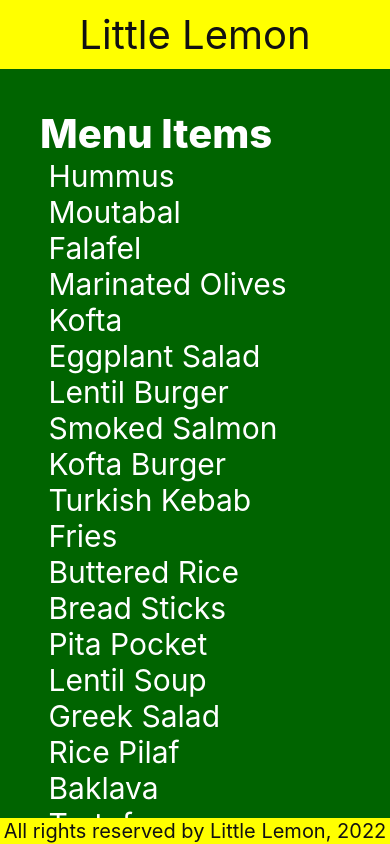
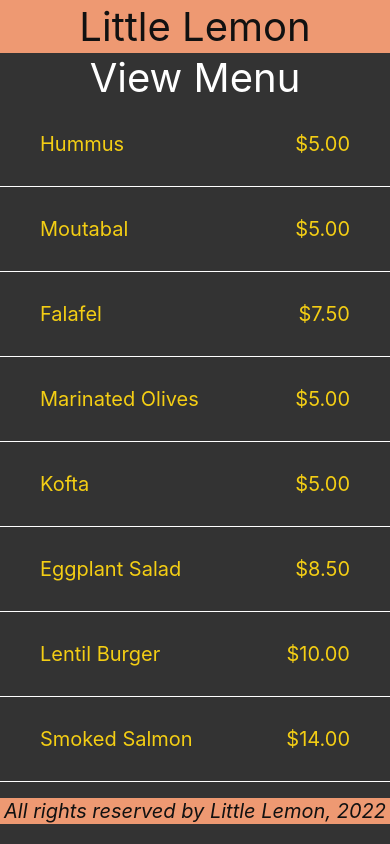
Before and after one commit to archit-sehgal/CoursersReactNative_Project1, a React Native app: screen / in a window 390 px wide. Built offline with nearby package versions, Linux system fonts and the light colour scheme.

Commit message:
update- added flatList

```diff
--- a/App.js
+++ b/App.js
@@ -17,6 +17,7 @@
 }
 const styles=StyleSheet.create({
   container:{
-    flex:1
+    flex:1,
+    backgroundColor:"#333333"
   }
 })
--- a/components/LittleLemonContent.js
+++ b/components/LittleLemonContent.js
@@ -1,20 +1,82 @@
-import { Text, View, Image, ScrollView, TextInput } from "react-native"
+import { Text, View, Image, ScrollView, TextInput, FlatList, StyleSheet } from "react-native"
 import { useState } from "react"
 export default function LittleLemonContent() {
-    const itemstodisplay = [' Hummus \n Moutabal \n Falafel \n Marinated Olives \n Kofta \n Eggplant Salad \n Lentil Burger \n Smoked Salmon \n Kofta Burger \n Turkish Kebab \n Fries \n Buttered Rice \n Bread Sticks \n Pita Pocket \n Lentil Soup \n Greek Salad \n Rice Pilaf \n Baklava \n Tartufo \n Tiramisu \n Panna Cotta \n']
+    const itemstodisplay = [
+        { name: 'Hummus', price: '$5.00', id: '1A' },
+        { name: 'Moutabal', price: '$5.00', id: '2B' },
+        { name: 'Falafel', price: '$7.50', id: '3C' },
+        { name: 'Marinated Olives', price: '$5.00', id: '4D' },
+        { name: 'Kofta', price: '$5.00', id: '5E' },
+        { name: 'Eggplant Salad', price: '$8.50', id: '6F' },
+        { name: 'Lentil Burger', price: '$10.00', id: '7G' },
+        { name: 'Smoked Salmon', price: '$14.00', id: '8H' },
+        { name: 'Kofta Burger', price: '$11.00', id: '9I' },
+        { name: 'Turkish Kebab', price: '$15.50', id: '10J' },
+        { name: 'Fries', price: '$3.00', id: '11K' },
+        { name: 'Buttered Rice', price: '$3.00', id: '12L' },
+        { name: 'Bread Sticks', price: '$3.00', id: '13M' },
+        { name: 'Pita Pocket', price: '$3.00', id: '14N' },
+        { name: 'Lentil Soup', price: '$3.75', id: '15O' },
+        { name: 'Greek Salad', price: '$6.00', id: '16Q' },
+        { name: 'Rice Pilaf', price: '$4.00', id: '17R' },
+        { name: 'Baklava', price: '$3.00', id: '18S' },
+        { name: 'Tartufo', price: '$3.00', id: '19T' },
+        { name: 'Tiramisu', price: '$5.00', id: '20U' },
+        { name: 'Panna Cotta', price: '$5.00', id: '21V' },
+    ];
+    const seperator = () => <View style={menuStyles.seperator}></View>
+    const header = () => <Text style={menuStyles.headerText}>View Menu</Text>
+    const footer = ()=><Text style={menuStyles.footerText}>All rights reserved by lemon tree</Text>
+    const Item = ({ name, price }) => {
+        return (
+            <View style={menuStyles.innerContainer}>
+                <Text style={menuStyles.itemText}>{name}</Text>
+                <Text style={menuStyles.itemText}>{price}</Text>
+            </View>)
+    }
+
+    const renderItem = ({ item }) => <Item name={item.name} price={item.price} />
+
     return (
-        <View style={{ flex: 1 }}>
-            <ScrollView indicatorStyle="white"
-                horizontal={false}
-                style={
-                    {
-                        paddingHorizontal: 40,
-                        paddingVertical: 40, backgroundColor: "darkgreen"
-                    }}>
-                <Text style={
-                    { fontWeight: 800, fontSize: 40, flexWrap: 'wrap',color:"#fff" }}>Menu Items</Text>
-                <Text style={{ color: '#fff', fontSize: 30 }}>{itemstodisplay[0]}</Text>
-            </ScrollView>
+        <View style={menuStyles.container}>
+            <FlatList data={itemstodisplay}
+                keyExtractor={(item) => item.id}
+                renderItem={renderItem}
+                ItemSeparatorComponent={seperator}
+                ListHeaderComponent={header}
+                ListFooterComponent={footer} />
         </View>
     )
 }
+const menuStyles = StyleSheet.create({
+    container: {
+        flex: 1,
+    },
+    innerContainer: {
+        paddingHorizontal: 40,
+        paddingVertical: 30,
+        backgroundColor: ' #EE9972',
+        flexDirection: "row",
+        justifyContent: "space-between"
+    },
+    headerText: {
+        color: 'white',
+        fontSize: 40,
+        flexWrap: 'wrap',
+        textAlign: 'center',
+    },
+    itemText: {
+        color: '#F4CE14',
+        fontSize: 20,
+    },
+    seperator: {
+        borderBottomWidth: .5,
+        borderBottomColor: "#fff"
+    },
+    footerText:{
+        fontSize:18,
+        color:"#fff",
+        padding:10,
+        textAlign:"center"
+    }
+});
--- a/components/LittleLemonFooter.js
+++ b/components/LittleLemonFooter.js
@@ -1,7 +1,7 @@
 import { Text, View, StyleSheet } from "react-native"
 export default function LittleLemonFooter() {
     return (
-        <View>
+        <View style={{marginBottom: 20}}>
             <Text style={styles.details}
             >All rights reserved
                 by Little Lemon, 2022</Text>
@@ -11,10 +11,11 @@
 }
 const styles = StyleSheet.create({
     details: {
-        backgroundColor: "yellow",
+        backgroundColor: "#EE9972",
         fontSize: 20,
         color: "#111",
         padding: 1,
-        textAlign: "center"
+        textAlign: "center",
+        fontStyle: 'italic'
     }
 })
--- a/components/LittleLemonHeader.js
+++ b/components/LittleLemonHeader.js
@@ -9,12 +9,12 @@
 }
 const styles = StyleSheet.create({
   container: {
-    width: "100%", backgroundColor: "yellow"
+    width: "100%", backgroundColor: "#EE9972"
   },
   textdetails: {
     textAlign: "center",
     fontSize: 40,
     color: "#111",
-    padding: 10
+    padding: 2
   }
 })
--- a/components/LittleLemonWelcome.js
+++ b/components/LittleLemonWelcome.js
@@ -16,20 +16,19 @@
 }
 const menustyles = StyleSheet.create({
     container: {
-        flex: 1,
-        backgroundColor: "green"
+        flex: 1
     },
     content: {
         paddingHorizontal: 30,
         paddingVertical: 0
     },
     heading: {
-        fontSize:55, color: "whitesmoke", textAlign: "center"
+        fontSize:40, color: "#EDEFEE", textAlign: "center",marginTop:40
     },
     body: {
-        fontSize: 40,
+        fontSize: 20,
         textAlign: "center",
         paddingTop: 20,
-        color:"white"
+        color:"#EDEFEE"
     }
 })
```
